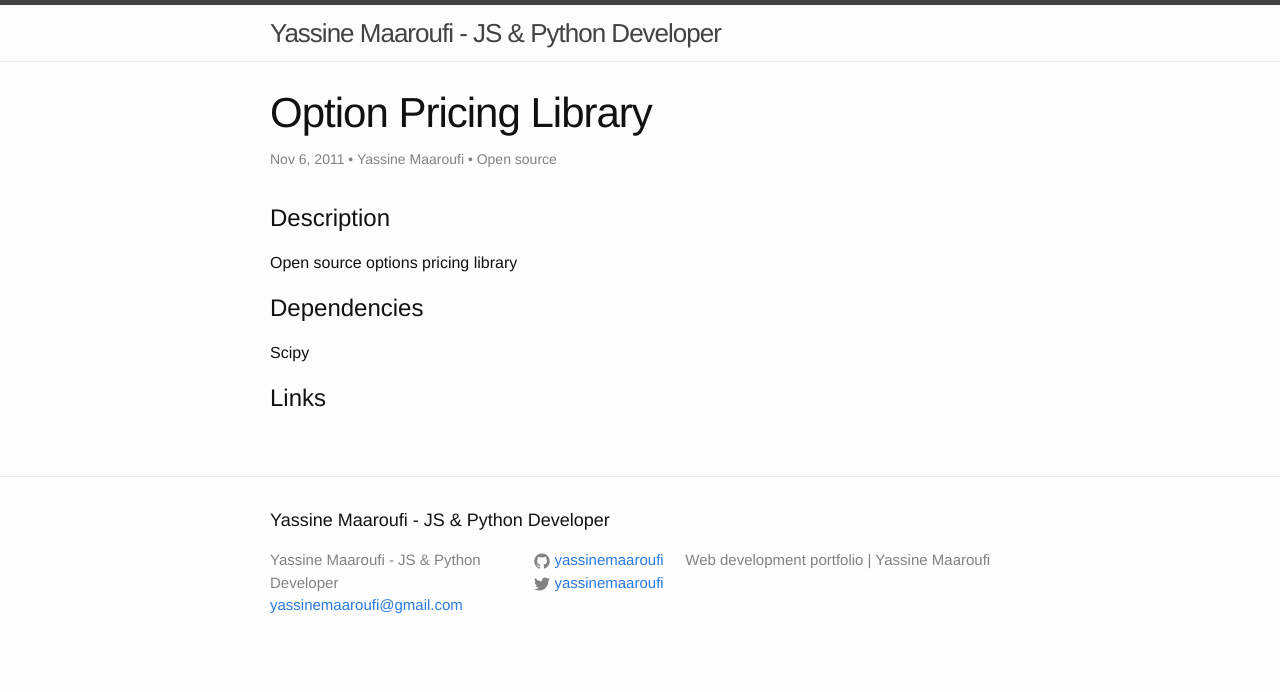
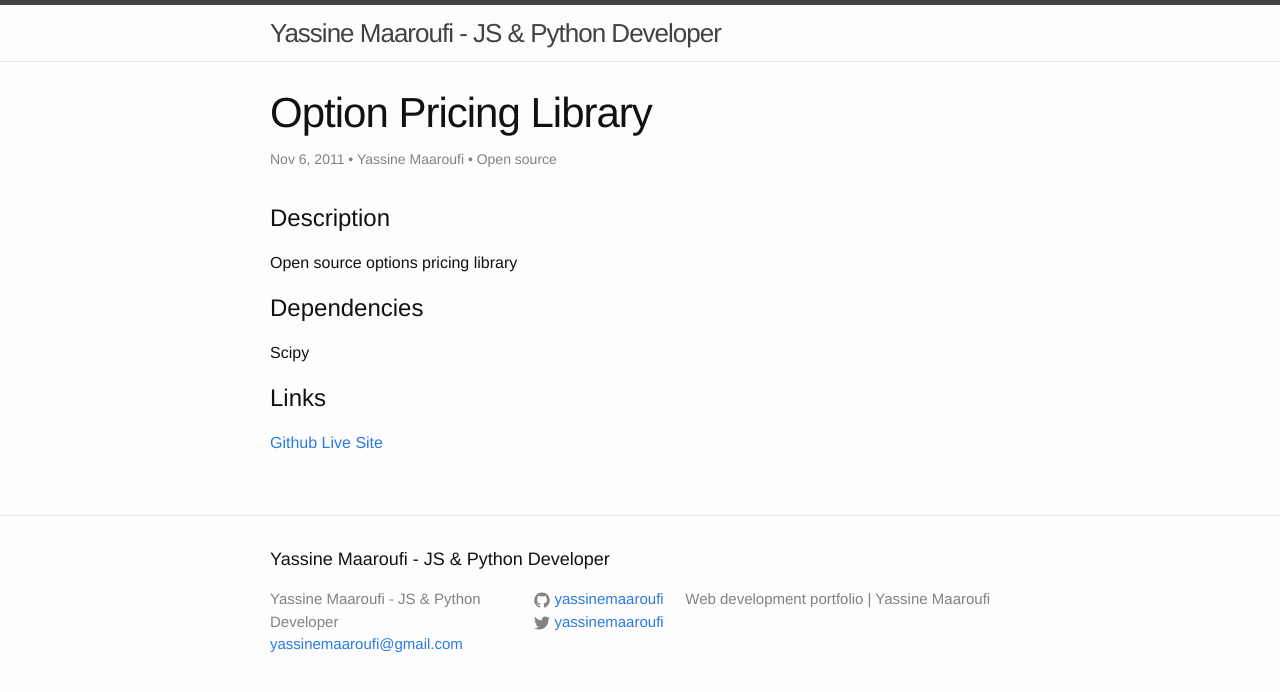
Before and after one commit to yassinemaaroufi/yassinemaaroufi.github.io, a Jekyll site: the page built from _posts/2011-11-06-mibianlib.md, in a window 1280 px wide. Shown: the top 692 px of the page. Built offline with Jekyll 4.4.1, drawn with Linux system fonts in a browser that asks for light colours.

```diff
--- a/_posts/2011-11-06-mibianlib.md
+++ b/_posts/2011-11-06-mibianlib.md
@@ -14,5 +14,5 @@
 Scipy
 
 # Links
-[Github]:      https://github.com/yassinemaaroufi/MibianLib
-[Live Site]:   https://code.mibian.net
+[Github](https://github.com/yassinemaaroufi/MibianLib)
+[Live Site](https://code.mibian.net)
--- a/index.html
+++ b/index.html
@@ -10,8 +10,8 @@
 	{% for post in site.posts %}
       <li>
         <span class="post-meta">{{ post.date | date: "%b %-d, %Y" }}
-    	 • {% if page.meta %} • {{ page.meta }}{% endif %}
-    	 • {% if page.tech %} • {{ page.tech }}{% endif %}
+    	 {% if post.meta %} • {{ page.meta }}{% endif %}
+		 {% if post.tech %} • {{ page.tech }}{% endif %}
 		</span>
 
         <h2>
```
Also changed, not shown: _posts/2012-07-22-cit.md (+2 -2 lines), _posts/2015-07-26-rocket-launcher-game.md (+1 -1 lines).
